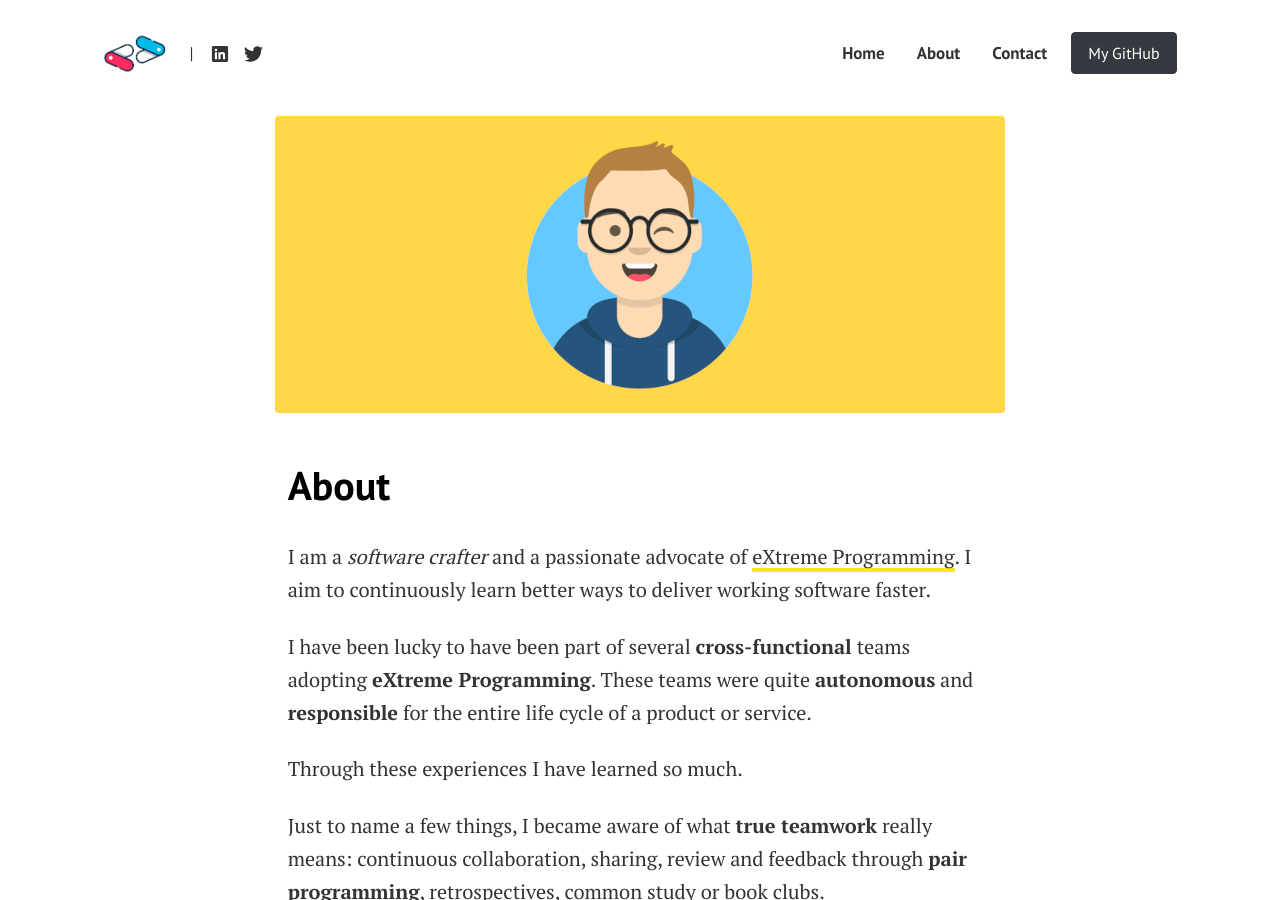
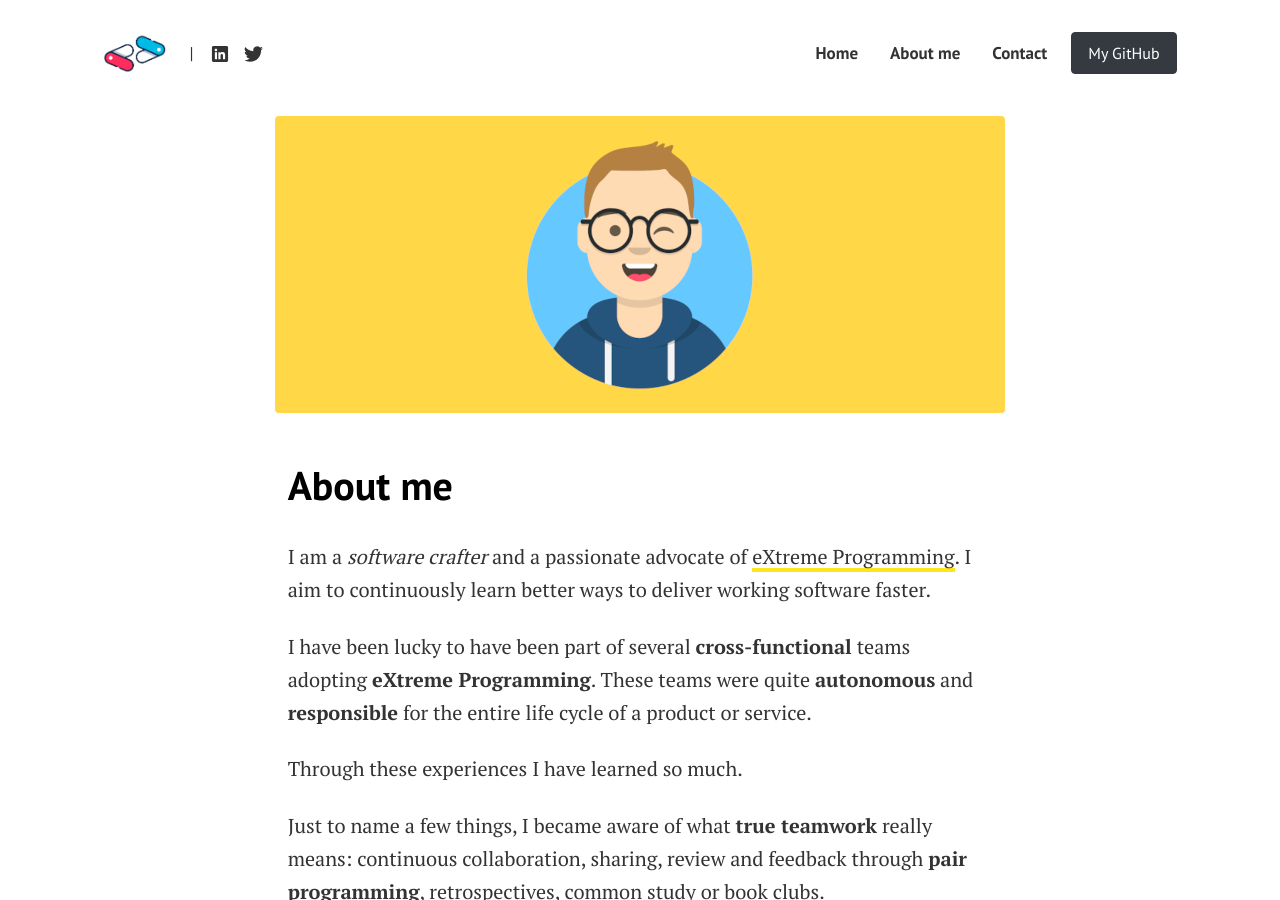
Before and after one commit to AlessioCoser/alessiocoser.github.io, a Jekyll site: the page built from pages/about.md, in a window 1280 px wide and 900 px high. Built offline with Jekyll 4.4.1, drawn with Linux system fonts in a browser that asks for light colours.

Commit message:
change about in about me

```diff
--- a/_data/menus.yml
+++ b/_data/menus.yml
@@ -4,7 +4,7 @@ topmenu:
 - title: Home
   url: ""
 
-- title: About
+- title: About me
   url: "about/"
 
 - title: Contact
--- a/_includes/myself.html
+++ b/_includes/myself.html
@@ -2,5 +2,5 @@
 <div id="myself">
   <img src="{{ site.baseurl }}/assets/images/intro.svg" class="picture" alt="Alessio" />
   <h2>{{ site.authors.alessio.description }}</h2>
-  <a href="{{site.baseurl}}/about" style="font-size: 15px" class="btn btn-primary text-white btn-lg px-2 py-2 col-sm-12 font-weight-bold">About Me</a>
+  <a href="{{site.baseurl}}/about" style="font-size: 15px" class="btn btn-primary text-white btn-lg px-2 py-2 col-sm-12 font-weight-bold">About me</a>
 </div>
--- a/pages/about.md
+++ b/pages/about.md
@@ -1,6 +1,6 @@
 ---
 layout: page
-title: About
+title: About me
 permalink: "/about/"
 image: assets/images/2.jpg
 ---
```
